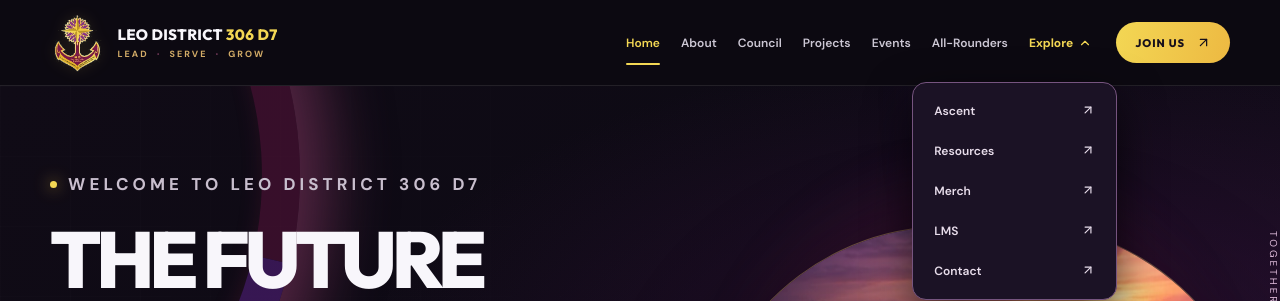
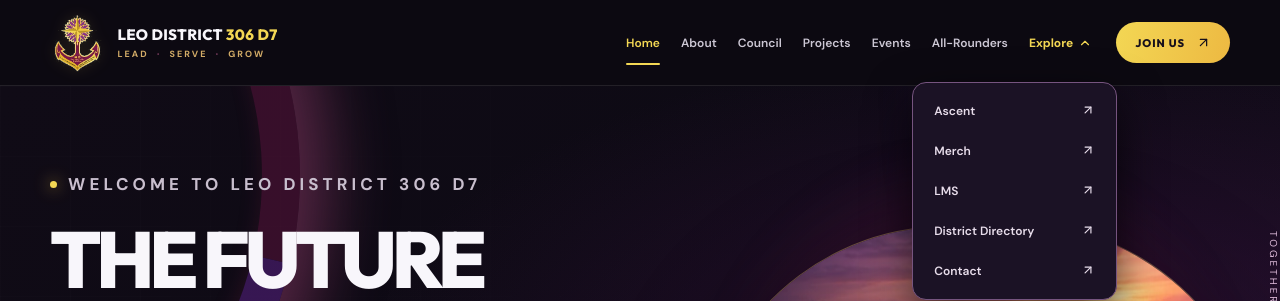
Before and after one commit to Rivindu13/D7_leo_web, a Next.js app: page / in a window 1280 px wide. Both pictures are taken after a click on the heading "Explore". Shown: the top 301 px of the page. Built offline with nearby package versions, Linux system fonts and the light colour scheme.

Commit message:
refactor(nav): simplify Explore dropdown

```diff
--- a/src/components/Header.tsx
+++ b/src/components/Header.tsx
@@ -26,6 +26,14 @@ export function Header() {
         {primaryNavigation.map(item => <Link key={item.href} href={item.href} aria-current={pathname === item.href ? 'page' : undefined} className={pathname === item.href || (item.href !== '/' && pathname.startsWith(item.href + '/')) ? 'active' : ''}>{item.label}</Link>)}
         <details className="nav-more" ref={moreRef}><summary>Explore <ChevronDown size={14}/></summary>
           <div className="nav-more__panel">{moreNavigation.map(item => <Link key={item.href} href={item.href} aria-current={pathname === item.href ? 'page' : undefined}>{item.label}<ArrowUpRight size={14}/></Link>)}
+            <a
+              href={site.districtDirectoryUrl}
+              target="_blank"
+              rel="noopener noreferrer"
+            >
+              District Directory
+              <ArrowUpRight size={14} />
+            </a>
             <Link href="/contact">Contact <ArrowUpRight size={14}/></Link></div></details>
       </nav>
       <div className="header-actions">
@@ -35,6 +43,18 @@ export function Header() {
     </div>
     <nav id="mobile-navigation" className={`mobile-nav ${open ? 'mobile-nav--open' : ''}`} aria-label="Mobile navigation" aria-hidden={!open}>
       {navigation.map((item, index) => <Link key={item.href} tabIndex={open ? 0 : -1} aria-current={pathname === item.href ? 'page' : undefined} href={item.href}><span>{String(index+1).padStart(2,'0')}</span>{item.label}<ArrowUpRight size={17}/></Link>)}
+      <a
+        href={site.districtDirectoryUrl}
+        target="_blank"
+        rel="noopener noreferrer"
+        tabIndex={open ? 0 : -1}
+      >
+        <span>
+          {String(navigation.length + 2).padStart(2, '0')}
+        </span>
+        District Directory
+        <ArrowUpRight size={17} />
+      </a>
       <Link tabIndex={open ? 0 : -1} href="/contact"><span>{String(navigation.length + 1).padStart(2,'0')}</span>Contact<ArrowUpRight size={17}/></Link>
     </nav>
   </header>;
--- a/src/lib/data.ts
+++ b/src/lib/data.ts
@@ -17,7 +17,6 @@ export const navigation = [
   { label: 'Events', href: '/events' },
   { label: 'All-Rounders', href: '/all-rounders' },
   { label: 'Ascent', href: '/ascent' },
-  { label: 'Resources', href: '/resources' },
   { label: 'Merch', href: '/merch' },
   { label: 'LMS', href: '/lms' },
 ];
```
